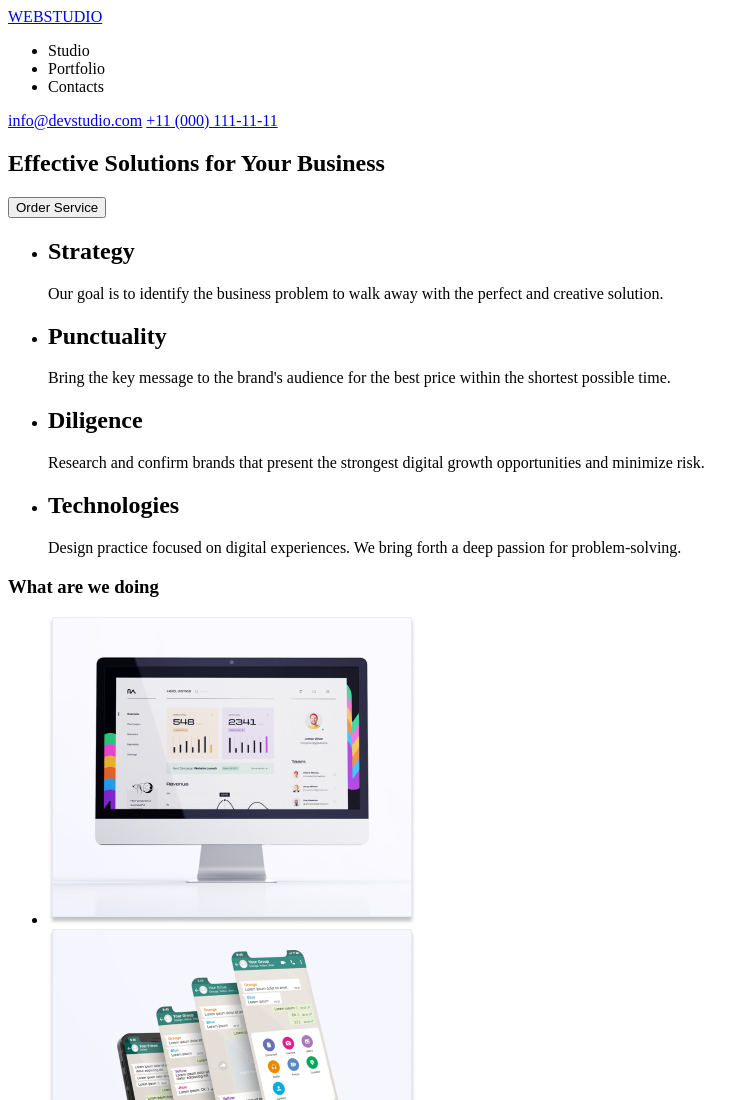
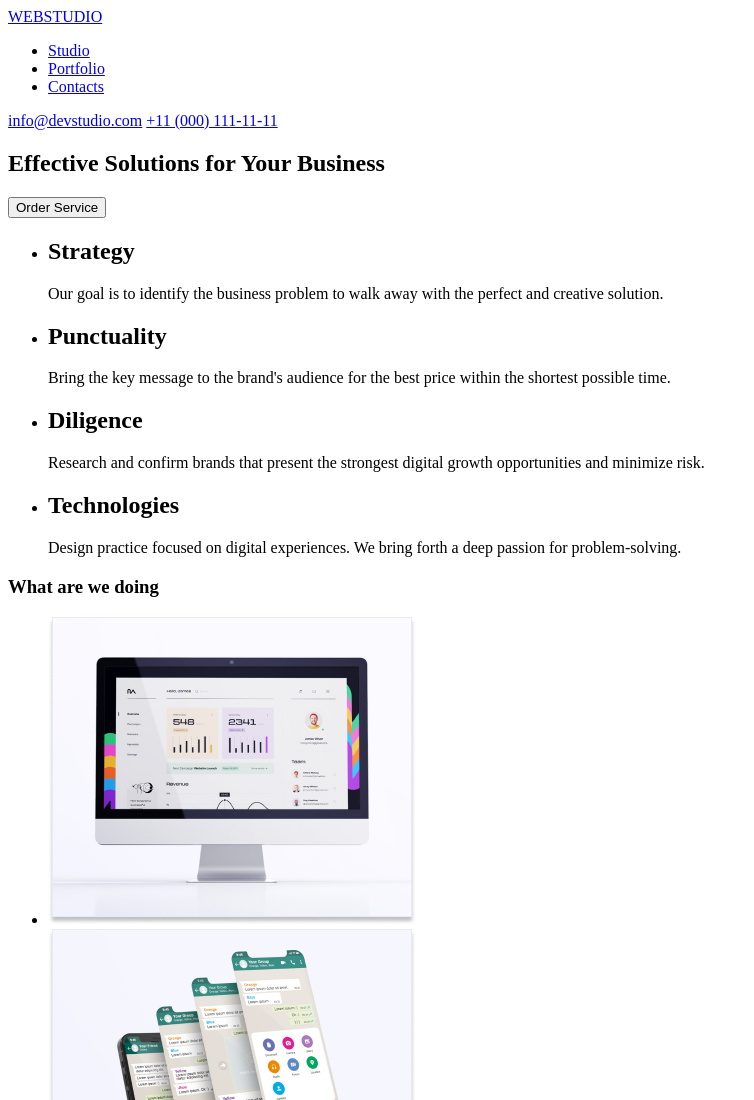
Before and after one commit to rainxd2704/fs-84, a plain HTML site: page index.html in a window 1280 px wide. Shown: the top 1100 px of the page, without its empty margins (0-754 px from the left). Drawn offline with Linux system fonts and the light colour scheme.

Commit message:
chat gpt <3

```diff
--- a/index.html
+++ b/index.html
@@ -9,15 +9,16 @@
     <header>
         <a href="#">WEBSTUDIO</a>
         <nav>
-        <ul>
-            <li><a href="#"></a>Studio</a></li>
-            <li><a href="#"></a>Portfolio</a></li>
-            <li><a href="#"></a>Contacts</a></li>
-        </ul>
-      </nav>
+            <ul>
+                <li><a href="#">Studio</a></li>
+                <li><a href="#">Portfolio</a></li>
+                <li><a href="#">Contacts</a></li>
+            </ul>
+        </nav>
         <a href="mailto:info@devstudio.com">info@devstudio.com</a>
         <a href="tel:+110001111111">+11 (000) 111-11-11</a>
     </header>
+</body>
     <main>
         <!--Hero section-->
         <section>
```
